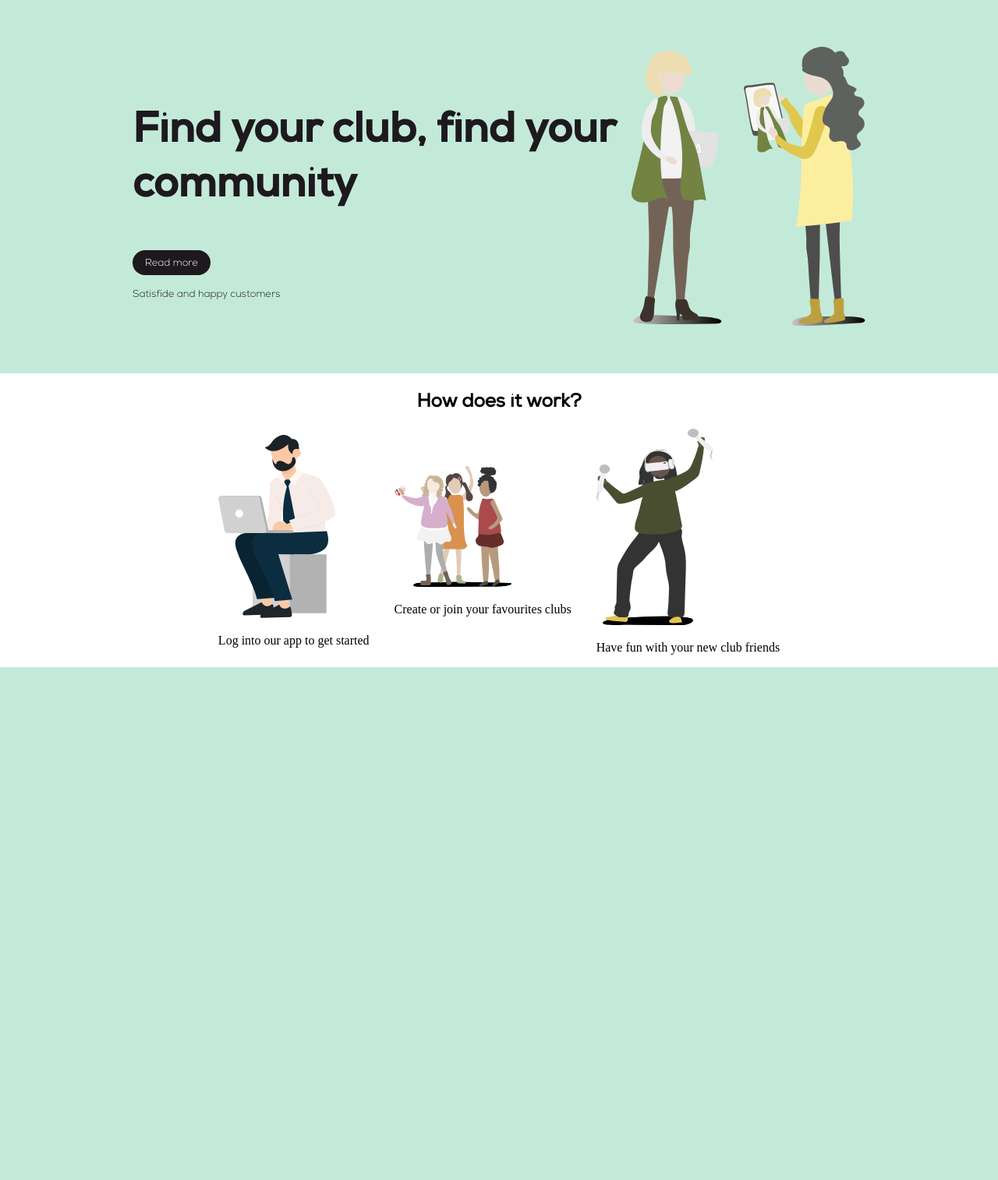
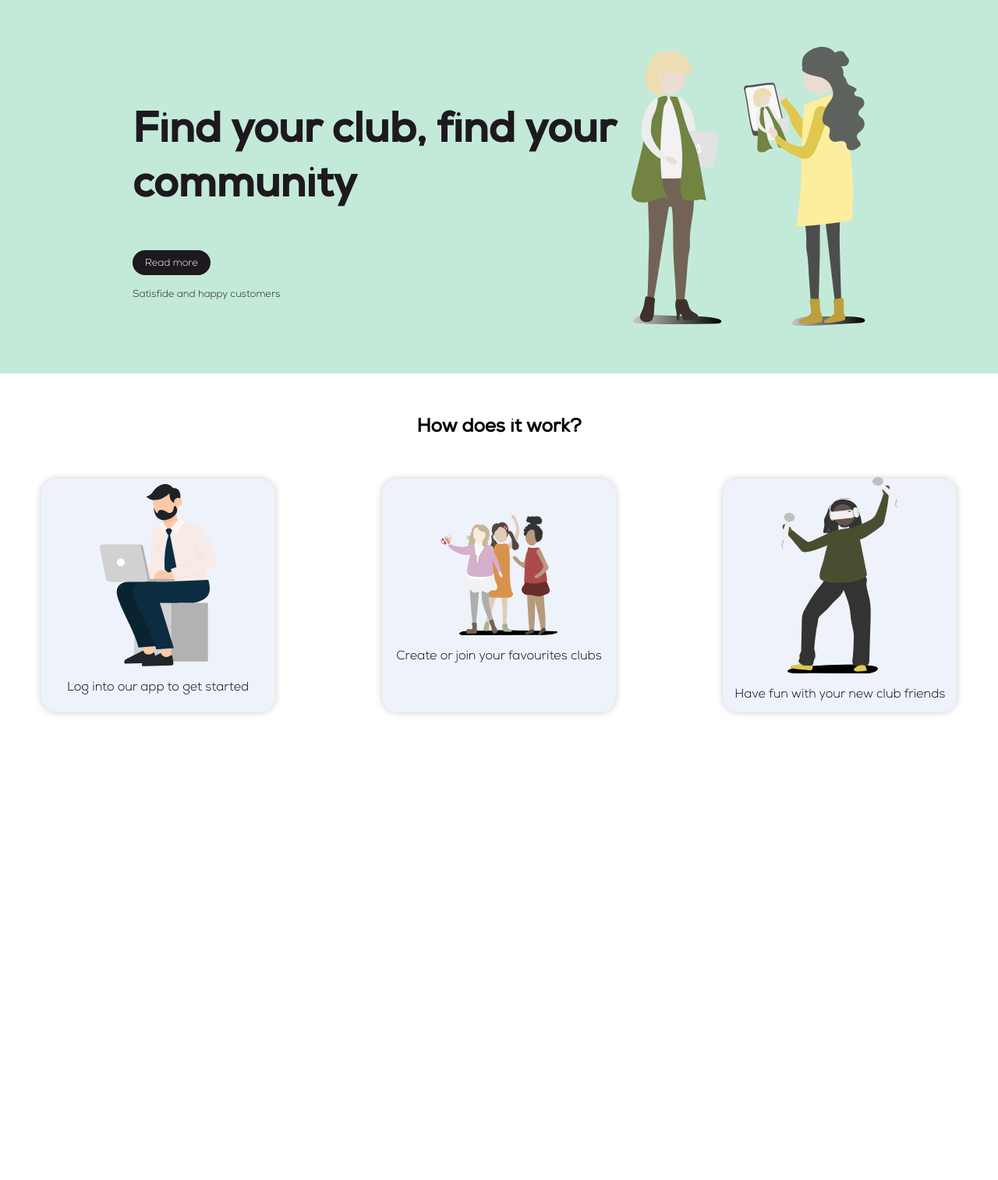
Before and after one commit to adriDiazz/WebFinalProject, a PHP site: page / in a window 1280 px wide. Shown: the part 81-1595 px from the top of the page at 78% size. Before the commit the page ends 937 px from the top, so only its background shows below. Run offline with PHP 8.4, Linux system fonts and the light colour scheme.

Commit message:
How does it work section added

```diff
--- a/webFinalProject/src/css/components.css
+++ b/webFinalProject/src/css/components.css
@@ -4,6 +4,10 @@ h1 {
 
 h2 {
     font-family: 'Nexa-regular';
+}
+
+p {
+    font-family: 'Nexa-light';
 }
 
 .btn-black {
--- a/webFinalProject/src/css/style.css
+++ b/webFinalProject/src/css/style.css
@@ -154,19 +154,38 @@ body {
   flex-direction: column;
   justify-content: center;
   align-items: center;
+  margin-top: 2rem;
 }
 
 .how-container {
   display: flex;
   flex-direction: row;
-  justify-content: center;
+  justify-content: space-around;
   align-items: center;
   width: 100%;
   height: 100%;
   gap: 2rem;
   flex-wrap: wrap;
+  margin-top: 2rem;
 }
 
 .how-container img {
   width: 150px;
 }
+
+.how-card {
+  display: flex;
+  flex-direction: column;
+  justify-content: center;
+  align-items: center;
+  width: 300px;
+  height: 300px;
+  background-color: var(--blue);
+  border-radius: 20px;
+  box-shadow: 0 0 10px rgba(0,0,0,0.2);
+}
+
+.info-top-container {
+  width: 100%;
+  height: 600px;
+}
```
